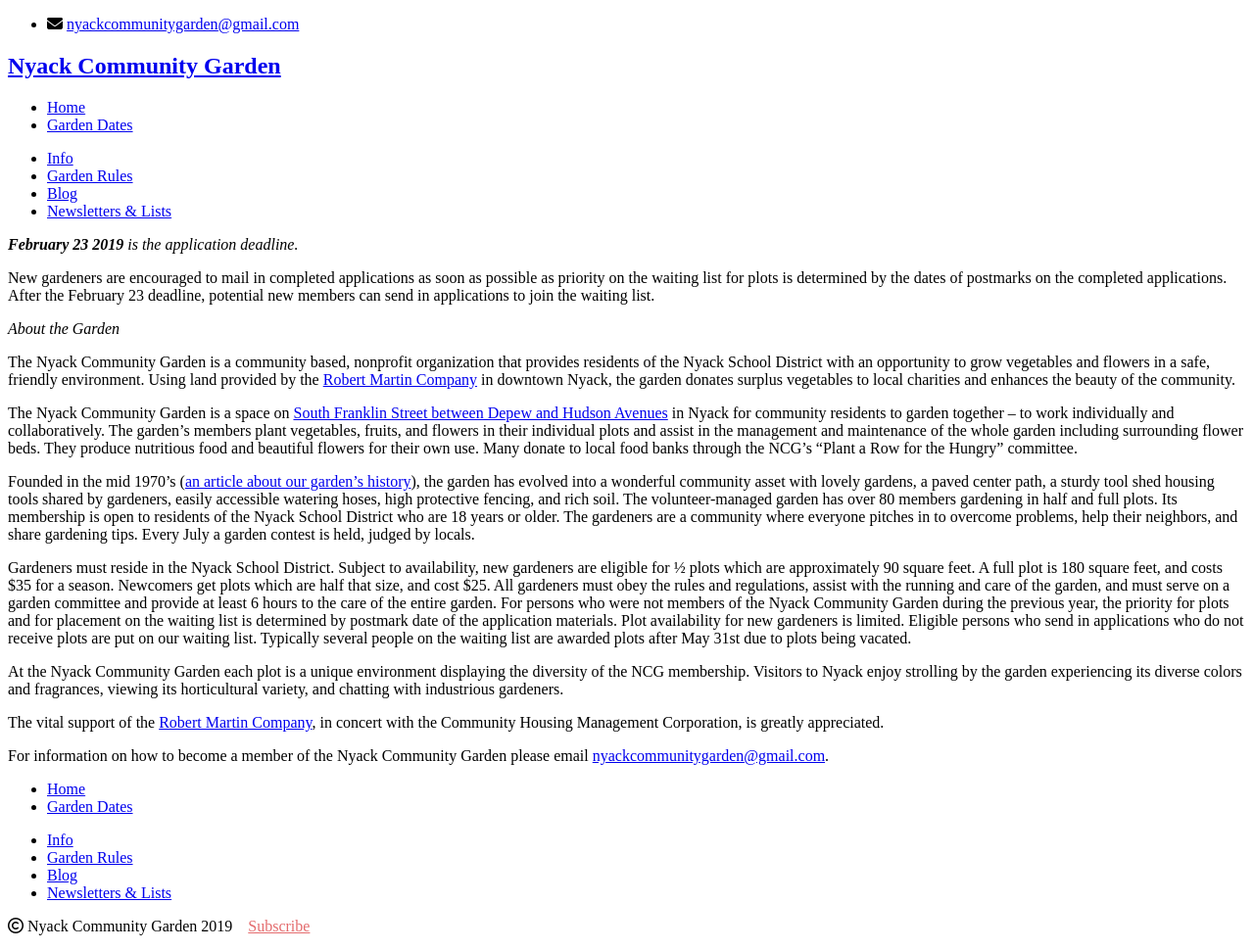
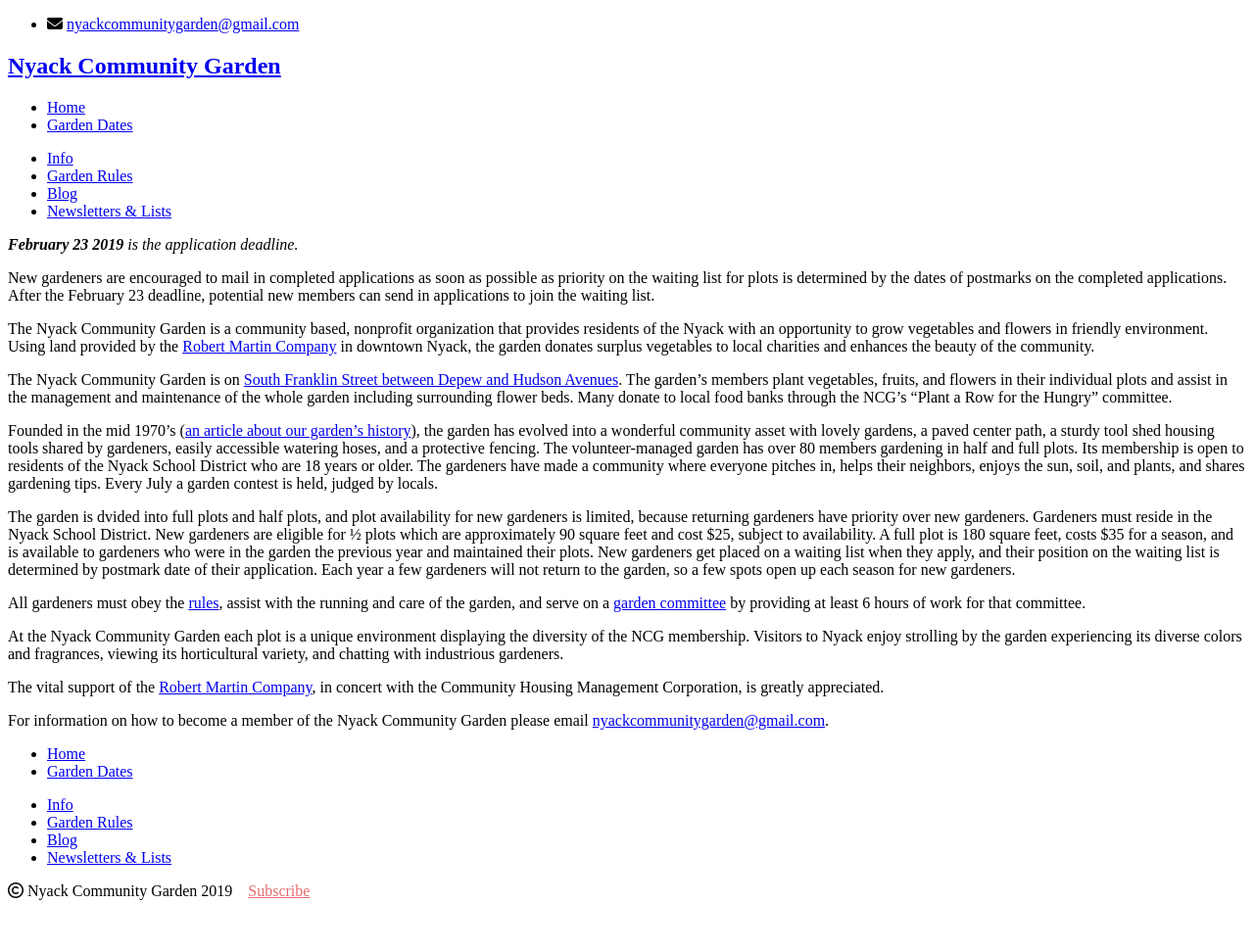
Before and after one commit to bosborne/nyackcommunitygarden, a Jekyll site: the page built from info/index.md, in a window 1280 px wide. Shown: the whole page at 98% size. Built offline with Jekyll 4.4.1, drawn with Linux system fonts in a browser that asks for light colours; nearby versions of some CDN libraries; library files that are not in the unit come from our copies; after the commit the page ends 935 px from its top, so only the background shows below that.

Commit message:
Edits to info page

```diff
--- a/info/index.md
+++ b/info/index.md
@@ -4,15 +4,15 @@ title: About
 pageclass: info
 ---
 
-*About the Garden*
+The Nyack Community Garden is a community based, nonprofit organization that provides residents of the Nyack with an opportunity to grow vegetables and flowers in friendly environment. Using land provided by the [Robert Martin Company](http://robertmartincompany.com) in downtown Nyack, the garden donates surplus vegetables to local charities and enhances the beauty of the community.
 
-The Nyack Community Garden is a community based, nonprofit organization that provides residents of the Nyack School District with an opportunity to grow vegetables and flowers in a safe, friendly environment. Using land provided by the [Robert Martin Company](http://robertmartincompany.com) in downtown Nyack, the garden donates surplus vegetables to local charities and enhances the beauty of the community.
+The Nyack Community Garden is on [South Franklin Street between Depew and Hudson Avenues](http://www.openstreetmap.org/?minlon=-73.9218139648438&minlat=41.0889358520508&maxlon=-73.9215545654297&maxlat=41.0897102355957). The garden’s members plant vegetables, fruits, and flowers in their individual plots and assist in the management and maintenance of the whole garden including surrounding flower beds. Many donate to local food banks through the NCG’s "Plant a Row for the Hungry" committee.
 
-The Nyack Community Garden is a space on [South Franklin Street between Depew and Hudson Avenues](http://www.openstreetmap.org/?minlon=-73.9218139648438&minlat=41.0889358520508&maxlon=-73.9215545654297&maxlat=41.0897102355957) in Nyack for community residents to garden together – to work individually and collaboratively. The garden’s members plant vegetables, fruits, and flowers in their individual plots and assist in the management and maintenance of the whole garden including surrounding flower beds. They produce nutritious food and beautiful flowers for their own use. Many donate to local food banks through the NCG’s "Plant a Row for the Hungry" committee.
+Founded in the mid 1970's ([an article about our garden's history](/pdf/Newsletter_Oct_Nov_2018.pdf)), the garden has evolved into a wonderful community asset with lovely gardens, a paved center path, a sturdy tool shed housing tools shared by gardeners, easily accessible watering hoses, and a protective fencing. The volunteer-managed garden has over 80 members gardening in half and full plots. Its membership is open to residents of the Nyack School District who are 18 years or older. The gardeners have made a community where everyone pitches in, helps their neighbors, enjoys the sun, soil, and plants, and shares gardening tips. Every July a garden contest is held, judged by locals.
 
-Founded in the mid 1970's ([an article about our garden's history](/pdf/Newsletter_Oct_Nov_2018.pdf)), the garden has evolved into a wonderful community asset with lovely gardens, a paved center path, a sturdy tool shed housing tools shared by gardeners, easily accessible watering hoses, high protective fencing, and rich soil. The volunteer-managed garden has over 80 members gardening in half and full plots. Its membership is open to residents of the Nyack School District who are 18 years or older. The gardeners are a community where everyone pitches in to overcome problems, help their neighbors, and share gardening tips. Every July a garden contest is held, judged by locals.
+The garden is dvided into full plots and half plots, and plot availability for new gardeners is limited, because returning gardeners have priority over new gardeners. Gardeners must reside in the Nyack School District. New gardeners are eligible for ½ plots which are approximately 90 square feet and cost $25, subject to availability. A full plot is 180 square feet, costs $35 for a season, and is available to gardeners who were in the garden the previous year and maintained their plots. New gardeners get placed on a waiting list when they apply, and their position on the waiting list is determined by postmark date of their application. Each year a few gardeners will not return to the garden, so a few spots open up each season for new gardeners.
 
-Gardeners must reside in the Nyack School District.  Subject to availability, new gardeners are eligible for ½ plots which are approximately 90 square feet.  A full plot is 180 square feet, and costs $35 for a season. Newcomers get plots which are half that size, and cost $25.  All gardeners must obey the rules and regulations, assist with the running and care of the garden, and must serve on a garden committee and provide at least 6 hours to the care of the entire garden.  For persons who were not members of the Nyack Community Garden during the previous year, the priority for plots and for placement on the waiting list is determined by postmark date of the application materials.  Plot availability for new gardeners is limited.  Eligible persons who send in applications who do not receive plots are put on our waiting list.  Typically several people on the waiting list are awarded plots after May 31st due to plots being vacated.
+All gardeners must obey the [rules](/garden-rules/index.md), assist with the running and care of the garden, and serve on a [garden committee](/pdf/Committee_Descriptions_2019.pdf) by providing at least 6 hours of work for that committee.
 
 At the Nyack Community Garden each plot is a unique environment displaying the diversity of the NCG membership. Visitors to Nyack enjoy strolling by the garden experiencing its diverse colors and fragrances, viewing its horticultural variety, and chatting with industrious gardeners.
 
```
